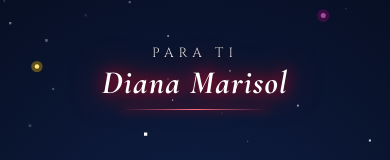
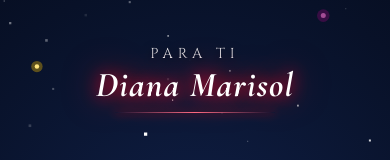
Before and after one commit to G-YHONNER/LIRIOS, a plain HTML site: page flores_para_diana_marisol.html in a window 390 px wide. Shown: the top 160 px of the page. Drawn offline with nearby package versions, Linux system fonts and the light colour scheme; animation ran at ten frames a second.

Commit message:
Agrandar tipografia de la dedicatoria un 7% en PC y movil

```diff
--- a/flores_para_diana_marisol.html
+++ b/flores_para_diana_marisol.html
@@ -127,7 +127,7 @@
     .title-box .dedication-prefix {
       display: block;
       font-family: 'Cinzel', serif;
-      font-size: clamp(0.78rem, 1.9vw, 0.97rem);
+      font-size: clamp(0.84rem, 2.05vw, 1.04rem);
       letter-spacing: 6px;
       text-transform: uppercase;
       color: rgba(255, 255, 255, 0.85);
@@ -139,7 +139,7 @@
       font-family: 'Cormorant Garamond', serif;
       font-style: italic;
       font-weight: 700;
-      font-size: clamp(2.18rem, 6.08vw, 3.7rem);
+      font-size: clamp(2.33rem, 6.51vw, 3.96rem);
       letter-spacing: 1.5px;
       color: #ffffff;
       text-shadow: 0 0 16px var(--c-glow), 0 0 36px var(--c-glow);
@@ -1048,15 +1048,15 @@
         width: 96%;
       }
       .title-box .dedication-prefix {
-        font-size: 0.84rem;
+        font-size: 0.90rem;
         letter-spacing: 5px;
       }
       .title-box h2 {
-        font-size: clamp(2.0rem, 8.36vw, 3.14rem);
+        font-size: clamp(2.14rem, 8.95vw, 3.36rem);
         letter-spacing: 1.2px;
       }
       .title-box .divider {
-        width: 150px;
+        width: 160px;
       }
     }
 
```
Also changed, not shown: index.html (+5 -5 lines).
